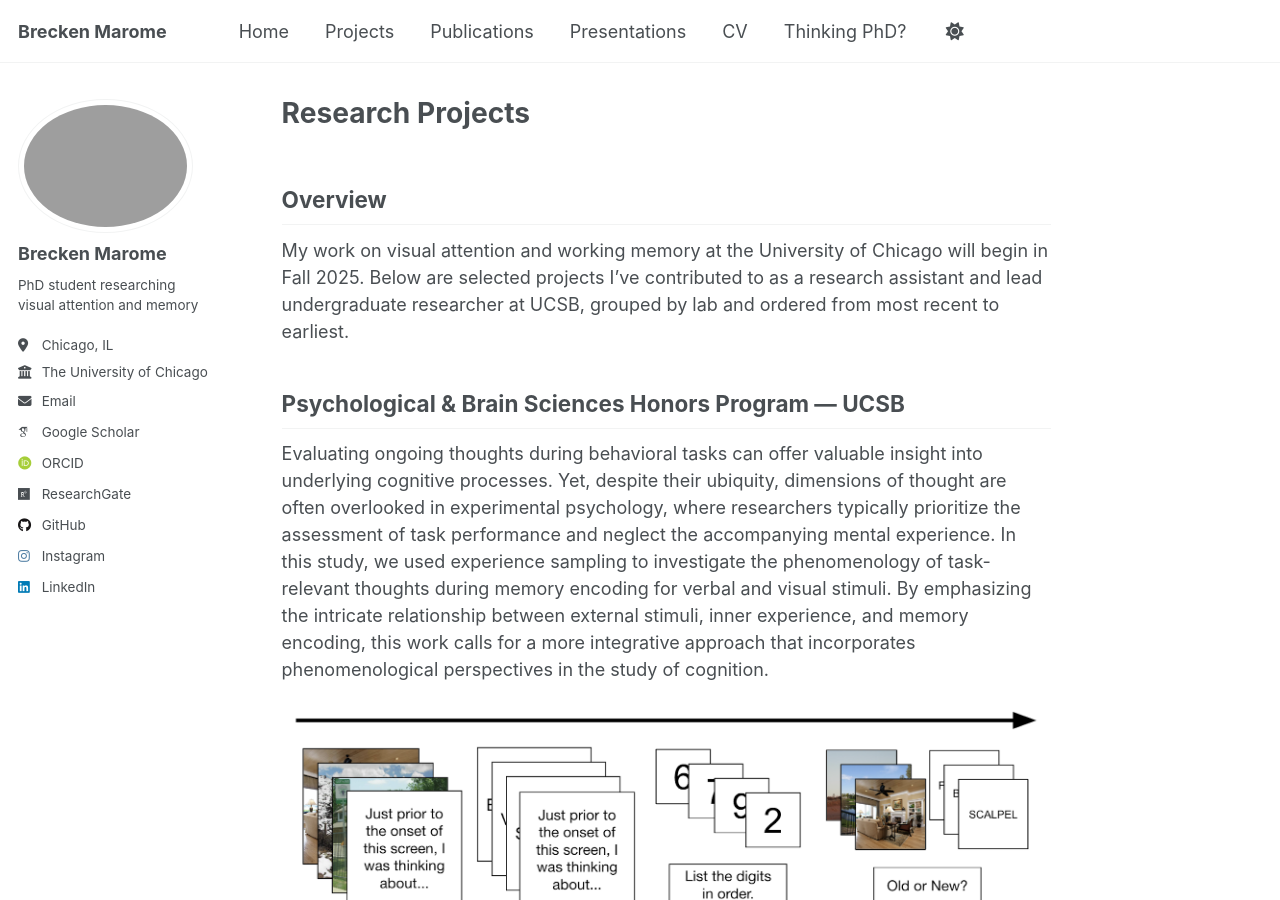
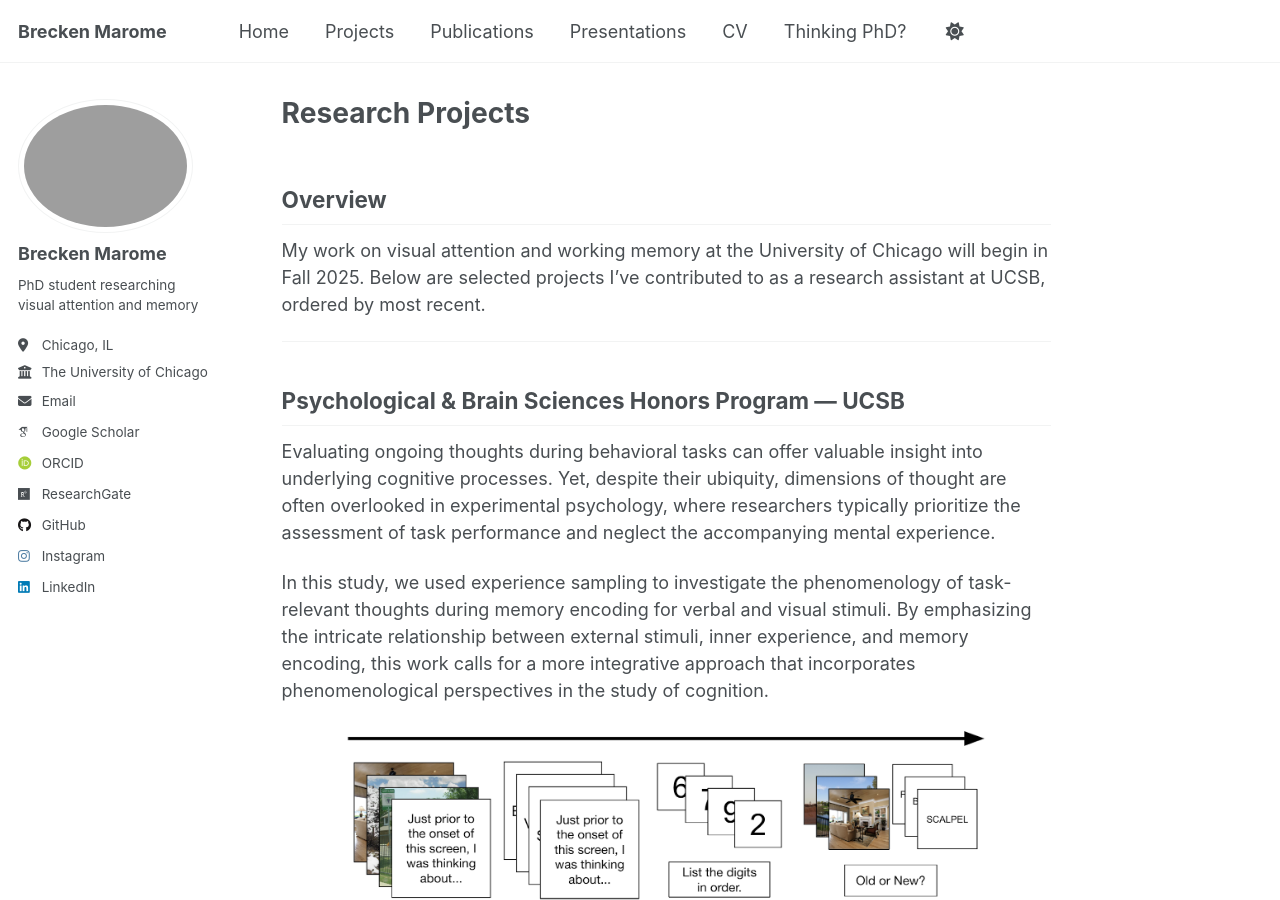
Before and after one commit to btmarome/btmarome.github.io, a Jekyll site: the page built from _pages/projects.md, in a window 1280 px wide and 900 px high. Built offline with Jekyll 4.4.1, drawn with Linux system fonts in a browser that asks for light colours; some web fonts are replaced; a script that is not in the unit is left out; some of the changed text lies outside the part shown.

Commit message:
Update projects.md

```diff
--- a/_pages/projects.md
+++ b/_pages/projects.md
@@ -7,32 +7,58 @@ author_profile: true
 
 ## Overview
 
-My work on visual attention and working memory at the University of Chicago will begin in Fall 2025. Below are selected projects I’ve contributed to as a research assistant and lead undergraduate researcher at UCSB, grouped by lab and ordered from most recent to earliest.
+My work on visual attention and working memory at the University of Chicago will begin in Fall 2025. Below are selected projects I’ve contributed to as a research assistant at UCSB, ordered by most recent.
+
+---
 
 ## Psychological & Brain Sciences Honors Program — UCSB
 
-Evaluating ongoing thoughts during behavioral tasks can offer valuable insight into underlying cognitive processes. Yet, despite their ubiquity, dimensions of thought are often overlooked in experimental psychology, where researchers typically prioritize the assessment of task performance and neglect the accompanying mental experience. In this study, we used experience sampling to investigate the phenomenology of task-relevant thoughts during memory encoding for verbal and visual stimuli. By emphasizing the intricate relationship between external stimuli, inner experience, and memory encoding, this work calls for a more integrative approach that incorporates phenomenological perspectives in the study of cognition.
+Evaluating ongoing thoughts during behavioral tasks can offer valuable insight into underlying cognitive processes. Yet, despite their ubiquity, dimensions of thought are often overlooked in experimental psychology, where researchers typically prioritize the assessment of task performance and neglect the accompanying mental experience.
 
-![Experiment flowchart](/images/Thesis_plot.png)
-*A procedure flowchart of the memory experiment. Participants first studied images and words with intermittent thought probes. Then, they completed a digit span task to prevent information maintenance strategies in working memory. Finally, participants underwent a recognition memory test including previously studied stimuli and intermixed foils.*
+In this study, we used experience sampling to investigate the phenomenology of task-relevant thoughts during memory encoding for verbal and visual stimuli. By emphasizing the intricate relationship between external stimuli, inner experience, and memory encoding, this work calls for a more integrative approach that incorporates phenomenological perspectives in the study of cognition.
+
+<div style="text-align: center;">
+  <img src="/images/Thesis_plot.png" alt="Thesis flowchart" style="height: 250px; object-fit: cover; border-radius: 6px;" />
+  <p style="font-size: 0.95em; color: #555; margin-top: 0.5em;">
+    A procedure flowchart of the memory experiment. Participants first studied images and words with intermittent thought probes. Then, they completed a digit span task to prevent information maintenance strategies in working memory. Finally, participants underwent a recognition memory test including previously studied stimuli and intermixed foils.
+  </p>
+</div>
+
+---
 
 ## Memory, Emotion, Thought, and Awareness (META) Lab — UCSB
 
 In the META Lab, we study how fluctuations in conscious experience influence cognitive performance. My work has focused on the role of mind-wandering and internal distraction during memory encoding, particularly in relation to stimulus memorability. Using experience sampling, behavioral experiments, and recognition testing, we aim to understand how internal cognitive states interact with perceptual properties of stimuli to shape long-term memory outcomes. This research sits at the intersection of meta-awareness, attention, and memory.
 
-![Experiment flowchart](/images/META_plot.png)
-*Phases of the procedure for Experiment 1 from a manuscript I contributed to. Participants completed a study phase where they encoded 24 complex visual scenes. Then, after a digit span distractor task, they completed a recognition memory test.*
+<div style="text-align: center;">
+  <img src="/images/META_plot.png" alt="META experiment procedure" style="height: 250px; object-fit: cover; border-radius: 6px;" />
+  <p style="font-size: 0.95em; color: #555; margin-top: 0.5em;">
+    Phases of the procedure for Experiment 1 from a manuscript I contributed to. Participants completed a study phase where they encoded 24 complex visual scenes. Then, after a digit span distractor task, they completed a recognition memory test.
+  </p>
+</div>
+
+---
 
 ## Perception, Cognition, and Action (PCA) Lab — UCSB
 
 Research in the PCA Lab centers on spatial working memory and the neural mechanisms supporting uncertainty representation. I’ve contributed to a series of studies exploring how people encode, maintain, and report imprecise memories for visual locations. These studies incorporate eye-tracking, EEG, and psychophysical methods to investigate moment-to-moment fluctuations in confidence and memory precision. I contributed to multiple projects aimed to understand how visual uncertainty is represented and used when people make decisions about what they remember.
 
-![Experiment flowchart](/images/PCA_plot.jpeg)
-*Example task design from [Li and Sprague (2023).](/files/Li_and_Sprague_2023.pdf)*
+<div style="text-align: center;">
+  <img src="/images/PCA_plot.jpeg" alt="PCA task design" style="height: 250px; object-fit: cover; border-radius: 6px;" />
+  <p style="font-size: 0.95em; color: #555; margin-top: 0.5em;">
+    Example task design from <a href="/files/Li_and_Sprague_2023.pdf">Li and Sprague (2023)</a>.
+  </p>
+</div>
+
+---
 
 ## Attention Lab — UCSB
 
 The Attention Lab focuses on the dynamics of value-driven attentional capture and cognitive control in complex environments. I contributed to experiments examining how distractor timing and reward learning shape attention in virtual and augmented reality settings. These studies use EEG and behavioral data to assess how motivational salience and environmental context influence attentional filtering. We are especially interested in how attention operates when faced with conflicting or highly distracting information — a key issue in real-world cognition.
 
-![Experiment flowchart](/images/Attention_plot.png)
-*Example plot from [Milner et al. (2022).](/files/2023_Milner_EtAl.pdf)*
+<div style="text-align: center;">
+  <img src="/images/Attention_plot.png" alt="Attention lab data" style="height: 250px; object-fit: cover; border-radius: 6px;" />
+  <p style="font-size: 0.95em; color: #555; margin-top: 0.5em;">
+    Example plot from <a href="/files/2023_Milner_EtAl.pdf">Milner et al. (2022)</a>.
+  </p>
+</div>
```
